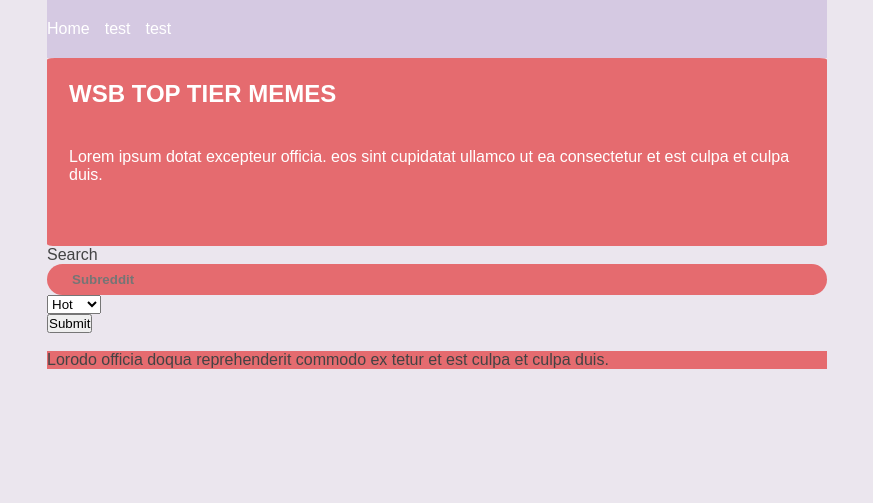
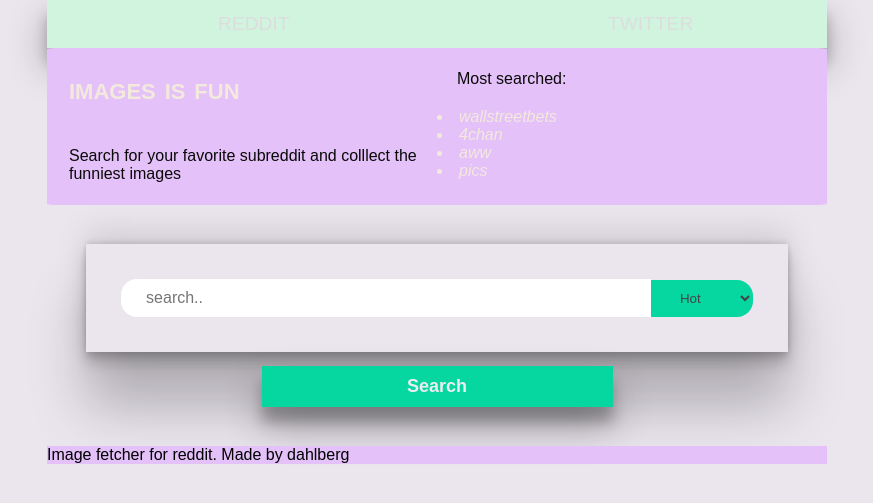
Before and after one commit to KernelTestPilot/reddit-img-fetcher, a Flask app: page / in a window 1280 px wide. Shown: the top 503 px of the page, without its empty margins (203-1076 px from the left). Run offline with Flask 2, Linux system fonts and the light colour scheme; some libraries are stand-ins or nearby versions.

Commit message:
Add files via upload

```diff
--- a/app.yaml
+++ b/app.yaml
@@ -1 +1 @@
-runtime: python38
+runtime: python310
--- a/main.py
+++ b/main.py
@@ -4,9 +4,9 @@
 import requests
 from flask_limiter import Limiter
 from flask_limiter.util import get_remote_address
-import os
 
 app = Flask(__name__)
+
 reddit = praw.Reddit('BestBuyBot')
 mods = []
 limiter = Limiter(
@@ -15,6 +15,7 @@
     default_limits=["200 per day", "50 per hour"],
     storage_uri="memory://",
 )
+
 @app.route('/')
 def index():
 	return render_template('form.html')
@@ -29,11 +30,11 @@
 	subtype = request.form ['type']
 	if subName and subtype:
 			if subtype == 'hot':
-				subreddit = reddit.subreddit(subName).hot(limit=50)
+				subreddit = reddit.subreddit(subName).hot(limit=30)
 			elif subtype == 'new':
-				subreddit = reddit.subreddit(subName).new(limit=50)
+				subreddit = reddit.subreddit(subName).new(limit=30)
 			elif subtype == 'rising':
-				subreddit = reddit.subreddit(subName).rising(limit=50)
+				subreddit = reddit.subreddit(subName).rising(limit=30)
 			else:
 				print('Something went wrong, unknown subtype: {}'.format(subtype))
 				raise
@@ -50,4 +51,4 @@
 
 
 if __name__ == '__main__':
-	    app.run(port=8080)
+	    app.run(debug=True)
--- a/static/js/style.css
+++ b/static/js/style.css
@@ -2,6 +2,16 @@
     margin: 0;
     padding: 0;
     box-sizing: border-box;
+}
+
+
+:root{
+  --main-bg-color:#ef476f;
+  --yellow-color:#ffd166;
+  --box-color:#06d6a0;
+  --blue-color:#e4c1f9;
+  --darkblue-color:#d0f4de;
+
 }
 body {
   background-color: #ebe6ee;
@@ -26,43 +36,52 @@
 .header{
     grid-column: 1 / 4;
     grid-row: 1 / 2;
-    padding: 20px 0;
+
     display: grid;
     grid-template-columns: 1fr 1fr;
-    background-color: #d5c9e2;
+    background-color: var(--darkblue-color);
     top: 0;
-    color:#fff;
 
+    display: flex;
+
+    box-shadow: rgba(0, 0, 0, 0.3) 0px 19px 38px, rgba(0, 0, 0, 0.22) 0px 15px 12px;
 }
 
-.header input[type=text]{
-    border: none;
-    padding: 8px 25px;
 
-    font-weight: 600;
-    border-radius: 1.25rem;
-    background-color: #E56B6F;
-    justify-self: end;
-    opacity: 0;
-
-}
 .header nav {
-    justify-self: start;
-
+   width: 100%;
+  background-color: var(--darkblue-color);
 }
 
 .header nav ul {
+    height: 3rem;
     display: flex;
-    list-style-type: none;
+    list-style-type:none;
 
 
 }
+.header a {
+    color: #ddd;
+    text-decoration: none;
+    font-size: 1.2em;
+    text-transform: uppercase;
+    font-weight: 500;
+    display: inline-block;
+    width: 80px;
+    -webkit-transition: all 0.2s ease-in-out;
+    transition: all 0.2s ease-in-out;
+  }
 
 .header nav li {
-    margin-right: 15px;
+font-weight: 600;
+color: #434344;
+ margin:auto;
+ padding-left:2em;
 
 }
-
+.header a:hover {
+    color: var(--yellow-color);
+  }
 
 
 .sidebar {
@@ -71,29 +90,71 @@
     background-color: #ebe6ee;
 
 }
-.sidebar li{
 
-    list-style-type: none;
-    padding-left: 2.5rem;
-    margin-bottom: 0.5rem;
+.sidebar input{
+    position:relative;
+    display:inline-block;
+    font-size: 1rem;
+    box-sizing: border-box;
+    transition: .5s;
+}
+.sidebar input[type=text]{
+
+    outline:none;
+    border:none;
+   background: #fff;
+    padding: 10px 25px;
+    border-radius: 1rem 0rem 0rem 1rem;
+    align-items: center;
+    width: 100%;
 
 }
 
-.sidebar input[type=text]{
-    border: none;
-    padding: 8px 25px;
-    color: rgb(243, 233, 233);
-    font-weight: 600;
-    border-radius: 1.25rem;
-    background-color: #E56B6F;
-    align-items: center;
-    width: 100%;
+.form-container{
+width:100%;
+padding: 5%;
+
 }
 
+.form-group{
+    box-shadow: rgba(0, 0, 0, 0.25) 0px 54px 55px, rgba(0, 0, 0, 0.12) 0px -12px 30px, rgba(0, 0, 0, 0.12) 0px 4px 6px, rgba(0, 0, 0, 0.17) 0px 12px 13px, rgba(0, 0, 0, 0.09) 0px -3px 5px;
+    width:100%;
+padding: 5%;
+display:flex;
+align-items:center;
+justify-content: center;
+}
+
+.form-container .btn {
+    font-weight: 600;
+   font-size: large;
+    display:block;
+    margin:auto;
+    margin-top: 2%;
+    text-align: center;
+    width: 50%;
+     border:none;
+    background:var( --box-color);
+     color: #ededf1;
+     padding: 10px 25px;
+     box-shadow: rgba(0, 0, 0, 0.3) 0px 19px 38px, rgba(0, 0, 0, 0.22) 0px 15px 12px;
+     cursor:pointer;
+}
+
+.form-container select{
+    position:relative;
+    border-radius: 0rem 1rem 1rem 0rem;
+     border:none;
+    background:var( --box-color);
+     color: #434344;
+
+     padding: 10px 25px;
+
+    }
 
 
 .main{
-    background-color: #E56B6F;
+    background-color: var(--blue-color);
     grid-column: 1 / 4;
     grid-row: 2 / 4;
     border-radius: 1%;
@@ -103,40 +164,50 @@
 
 .main p {
     padding: 20px;
-    color: #fff;
+    color: #0a0908;
+    font-weight: 500;
 }
 .main h2{
-    color: #fff;
+    color: #f3e9dc ;
     padding:20px;
+    font-size: 2rem;
+   font-variant:small-caps;
 }
+.main .listmain{
+  WIDTH:50%;
+  float:right;
 
+}
+.main .listmain li{
+  color: #f3e9dc;
+  font-style: italic;
+
+
+}
 
 .imagesection{
     grid-column: 3 / 4;
     grid-row: 6 / 8;
     display: grid;
-    /*grid-auto-flow: row;
-    grid-auto-rows: 50%;  play with this to change height of the children, 50% will fill half
-    overflow-y: scroll;*/
-
 }
 .images{
     display: grid;
     grid-template-columns: repeat(3,2fr);
-    max-width: 50rem;
-    margin-inline: auto;
     box-shadow: rgba(0, 0, 0, 0.25) 0px 54px 55px, rgba(0, 0, 0, 0.12) 0px -12px 30px, rgba(0, 0, 0, 0.12) 0px 4px 6px, rgba(0, 0, 0, 0.17) 0px 12px 13px, rgba(0, 0, 0, 0.09) 0px -3px 5px;
-
+    object-fit: cover;
 
 }
 .images .content{
 
     position:relative;
-    width: auto;
+
+    width: fit-content;
+    z-index: 1;
     transition: 0.5s;
-    margin:10px;
+    margin:1rem;
 
   }
+
   .images .content .content-overlay {
     background-color: #434344;
     position: absolute;
@@ -144,7 +215,10 @@
     opacity: 0;
     object-fit: cover;
     border: 1px solid #ddd;
-    top:-3%;
+
+    overflow: hidden;
+    object-fit: cover;
+
 
   }
   .images .content .content-overlay .content-comments {
@@ -159,9 +233,11 @@
   .images .content .content-overlay h2{
     color: #FFF;
     transition: 0.5s;
-    font-size: 0.3rem;
-    transform: translateY(200px);
+    font-size: 0.6em;
+
     text-align: center;
+    max-width: 100%;
+
   }
   .images .content .content-comments h2{
     color: #FFF;
@@ -177,8 +253,9 @@
     font-weight: 600;
     transition: 1.2s;
     font-size: 1rem;
-    transform: translateY(200px);
+    z-index: 1;
     text-align: left;
+
   }
   .images .content:hover .content-overlay h2{
     transition-delay: 0.2s;
@@ -191,12 +268,16 @@
 
 
   .images .content:hover{
+
+    object-fit: cover;
+  z-index: 2;
+
     box-shadow: none;
-    transform:scale(2);
+    transform:scale(1.8);
   }
 
   .images:has(img:hover) img:not(:hover){
-    scale: 0.8;
+    scale: 1;
     opacity: 0.1;
 
 }
@@ -204,55 +285,76 @@
 .images .content:hover .content-overlay{
 
     position:absolute;
-
     transition: 0.5s;
     opacity: 1;
+
 }
 .images .content:hover .content-overlay:before{
     opacity: 1;
+
 }
 
 .images .content:hover img{
-
+  object-fit: cover;
     aspect-ratio: 0/ 3;
 }
-.content > img{
+
+
+.content img{
+  max-height: 300px;
+  display:block;
     box-shadow: rgb(38, 57, 77) 0px 20px 30px -10px;
 border: 1px solid #ddd;
 border-radius: 1px;
  max-width: 100%;
  aspect-ratio: 1 / 1;
- object-fit:cover;
  padding-top: 5px;
  transition: scale 350ms ease, opacity 350ms;
+ object-fit: cover;
 }
 
 
 
 .alert alert-danger{
     width:100%;
-    background-color: #E56B6F;
+    background-color: var(--yellow-color);
 }
 
 footer{
-    background-color: #E56B6F;
+    background-color:  var(--blue-color);
+    color:#000000;
     grid-column: 1 / 4;
-    grid-row: 7 / 7;
+    grid-row: 8 / 8;
 
 }
 
 
 
-  @media  (min-width: 992px) {
+@media only screen and (max-width: 600px) {
+    .images{
+      object-fit: cover;
+      max-width: 80%;
+      margin:0 auto;
+    }
+    .images .content:hover{
+
+
+
+
+      transform:scale(3);
+    }
     .container {
         grid-template-columns: 4fr 4fr;
+
+
+        padding: 0 0;
     }
     .sidebar{
         grid-column: 1 / 4;
         grid-row: 4 / 4;
     }
     .imagesection{
-        grid-column: 3 / 4;
+        grid-column: 1 / 4;
         grid-row: 5 / 6;
     }
 
--- a/templates/form.html
+++ b/templates/form.html
@@ -1,3 +1,4 @@
+
 <!DOCTYPE html>
 <html>
 <head>
@@ -8,57 +9,75 @@
 	<!-- Latest compiled and minified CSS -->
 	<link rel="stylesheet" href="{{ url_for('static', filename='js/style.css') }}">
 	<script src="{{ url_for('static', filename='js/form.js') }}"></script>
+
+
+  <meta http-equiv="Cache-Control" content="no-cache, no-store, must-revalidate" />
+  <meta http-equiv="Pragma" content="no-cache" />
+  <meta http-equiv="Expires" content="-1" />
 </head>
 <body>
     <div class="container">
-        <header class="header">
-            <nav >
-              <ul>
-                <li>Home</li>
-                <li>test</li>
-                <li>test</li>
-              </ul>
-            </nav>
 
-        </header>
+      <header class="header">
+        <nav >
+          <ul>
+            <li><a href="">Reddit</a></li>
+            <li><a href="">Twitter</a></li>
+
+          </ul>
+        </nav>
+
+    </header>
         <aside class="sidebar">
               <div class="form-container">
                 <form class="form-inline">
                   <div class="form-group">
-                    <label class="sr-only" for="nameInput">Search</label>
-                    <input type="text" class="form-control" id="nameInput" placeholder="Subreddit">
-                    <label for="cars"></label>
+                    <label class="sr-only" for="nameInput"></label>
+                    <input type="text" class="form-control" id="nameInput" placeholder="search..">
                     <select name="type" id="type">
                       <option value="hot">Hot</option>
                       <option value="new">New</option>
                       <option value="rising">rising</option>
 
                     </select>
+
                   </div>
+                  <button type="submit" class="btn">Search</button>
 
-                  <button type="submit" class="btn btn-default">Submit</button>
                 </form>
-                <br>
+
+
                 <div id="successAlert" class="alert alert-success" role="alert" style="display:none;"></div>
 
+
             </div>
+
         </aside>
+
         <section class="main">
-            <h2>WSB TOP TIER MEMES</h2>
-            <p>Lorem ipsum dotat excepteur officia. eos sint cupidatat ullamco ut ea consectetur et est culpa et culpa duis.</p>
-             <p> </p>
+          <div class="listmain">
+            <p>Most searched:</p>
+            <li> wallstreetbets</li>
+            <li> 4chan</li>
+            <li> aww</li>
+            <li> pics</li>
+        </div>
+          <h2>images is fun</h2>
+         <p>Search for your favorite subreddit and colllect the funniest images</p>
 
-      </section>
+    </section>
+
       <section class="imagesection">
+        <figure id="test" class="images">
 
           <div id="errorAlert" class="alert alert-danger" role="alert" style="display:none;"></div>
-            <figure id="test" class="images">
+
 
             </figure>
       </section>
         <footer>
             <h3></h3>
-            <p>Lorodo officia doqua reprehenderit commodo ex tetur et est culpa et culpa duis.</p>
+            <p>Image fetcher for reddit. Made by dahlberg</p>
         </footer>
       </div>
 </body>
```
Also changed, not shown: requirements.txt (+4 -14 lines).
